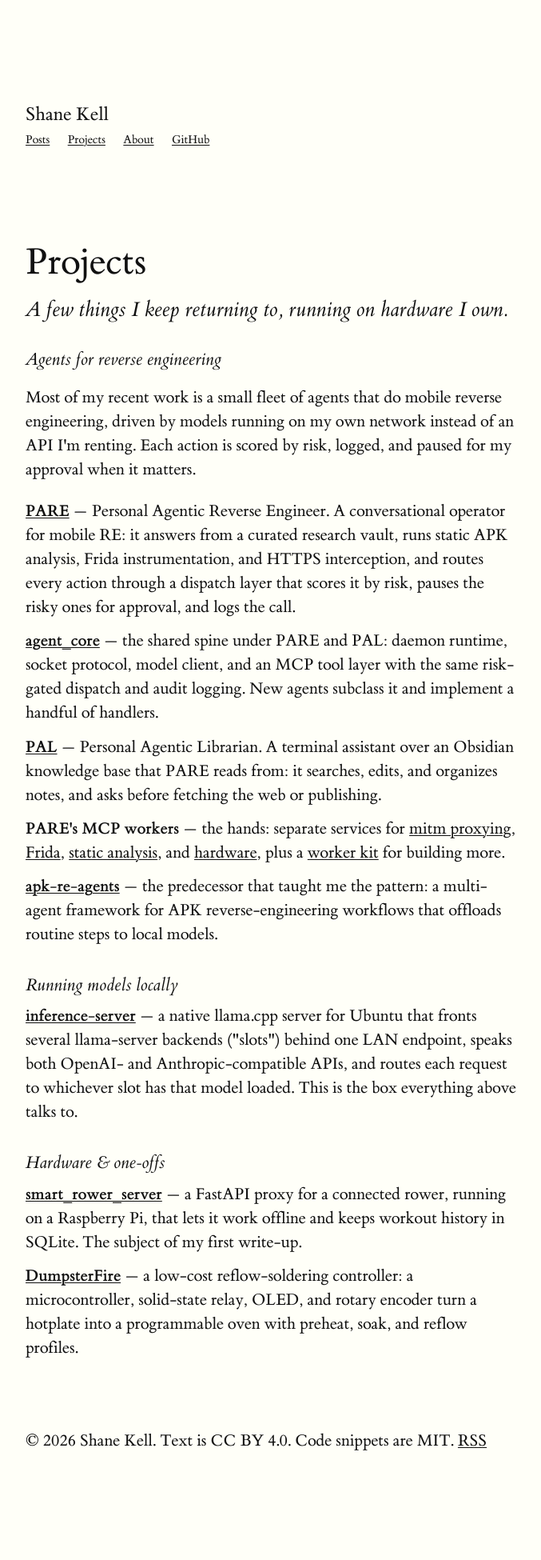
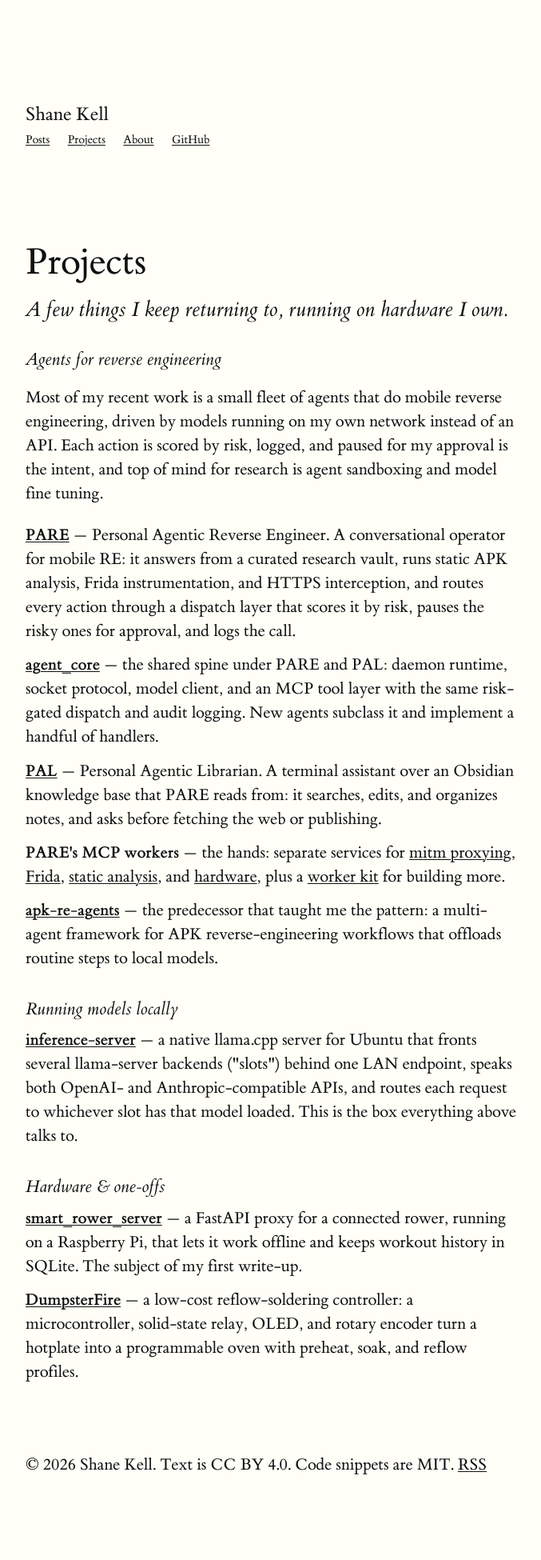
Before and after one commit to EdibleTuber/edibletuber.github.io, a Jekyll site: the page built from projects.md, in a window 1280 px wide. Shown: the whole page at 80% size, without its empty margins (128-805 px from the left). Built offline with Jekyll 4.4.1, drawn with Linux system fonts in a browser that asks for light colours; before the commit the page ends 1920 px from its top, so only the background shows below that.

Commit message:
Update projects.md

```diff
--- a/projects.md
+++ b/projects.md
@@ -9,7 +9,7 @@ description: A few things I keep returning to — agents for reverse engineering
   <p class="subtitle">A few things I keep returning to, running on hardware I own.</p>
 
   <h2 class="project-group">Agents for reverse engineering</h2>
-  <p>Most of my recent work is a small fleet of agents that do mobile reverse engineering, driven by models running on my own network instead of an API I'm renting. Each action is scored by risk, logged, and paused for my approval when it matters.</p>
+  <p>Most of my recent work is a small fleet of agents that do mobile reverse engineering, driven by models running on my own network instead of an API. Each action is scored by risk, logged, and paused for my approval is the intent, and top of mind for research is agent sandboxing and model fine tuning.</p>
 
   <p class="project"><a href="https://github.com/EdibleTuber/PARE"><b>PARE</b></a> — Personal Agentic Reverse Engineer. A conversational operator for mobile RE: it answers from a curated research vault, runs static APK analysis, Frida instrumentation, and HTTPS interception, and routes every action through a dispatch layer that scores it by risk, pauses the risky ones for approval, and logs the call.</p>
 
```
